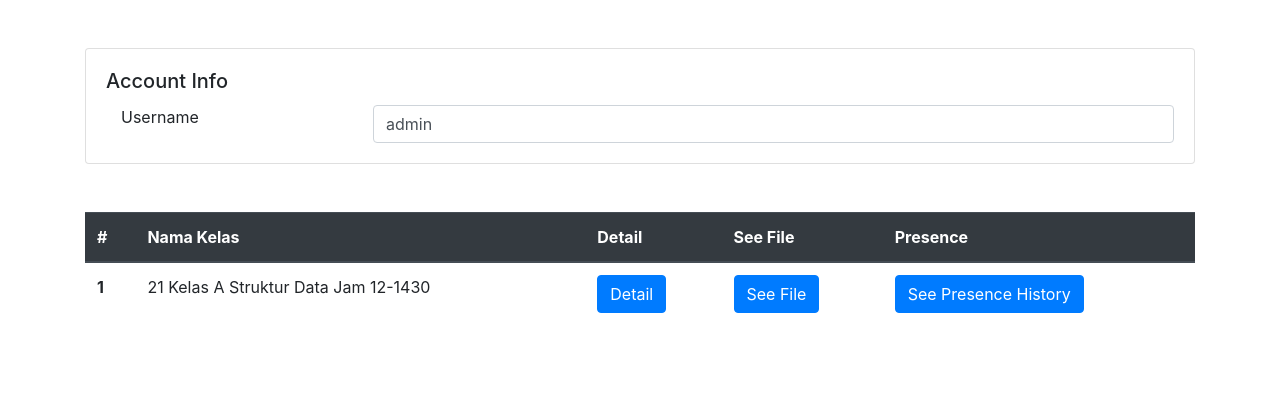
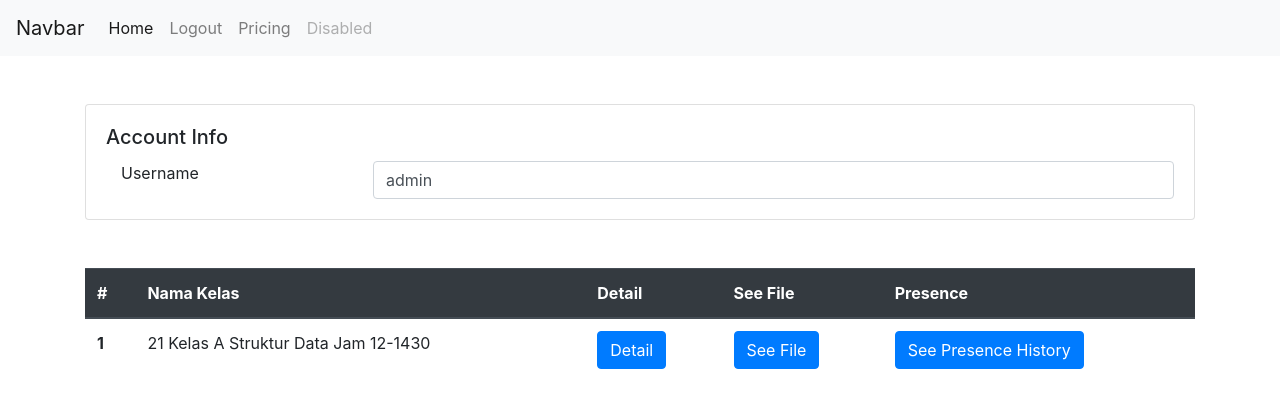
Before and after one commit to bintangx1902/lab_app_assistant, a Django app: page /assistant/my-class in a window 1280 px wide. Shown: the top 408 px of the page. Run offline with Django 3.2, Linux system fonts and the light colour scheme; a user stored in the database is signed in; data comes from the database, SQL or seed files in the repository.

Commit message:
adding navbar to template

```diff
--- a/templates/base.html
+++ b/templates/base.html
@@ -14,6 +14,28 @@
         {% endblock %}
     </head>
     <body>
+    <nav class="navbar navbar-expand-lg navbar-light bg-light">
+    <a class="navbar-brand" href="#">Navbar</a>
+    <button class="navbar-toggler" type="button" data-toggle="collapse" data-target="#navbarNav" aria-controls="navbarNav" aria-expanded="false" aria-label="Toggle navigation">
+        <span class="navbar-toggler-icon"></span>
+    </button>
+    <div class="collapse navbar-collapse" id="navbarNav">
+        <ul class="navbar-nav">
+            <li class="nav-item active">
+                <a class="nav-link" href="/">Home <span class="sr-only">(current)</span></a>
+            </li>
+            <li class="nav-item">
+                <a class="nav-link" href="/accounts/logout/">Logout</a>
+            </li>
+            <li class="nav-item">
+                <a class="nav-link" href="#">Pricing</a>
+            </li>
+            <li class="nav-item">
+                <a class="nav-link disabled">Disabled</a>
+            </li>
+        </ul>
+    </div>
+    </nav>
         <div class="container mt-5">
             <div class="card">
                 <div class="card-body">
```
